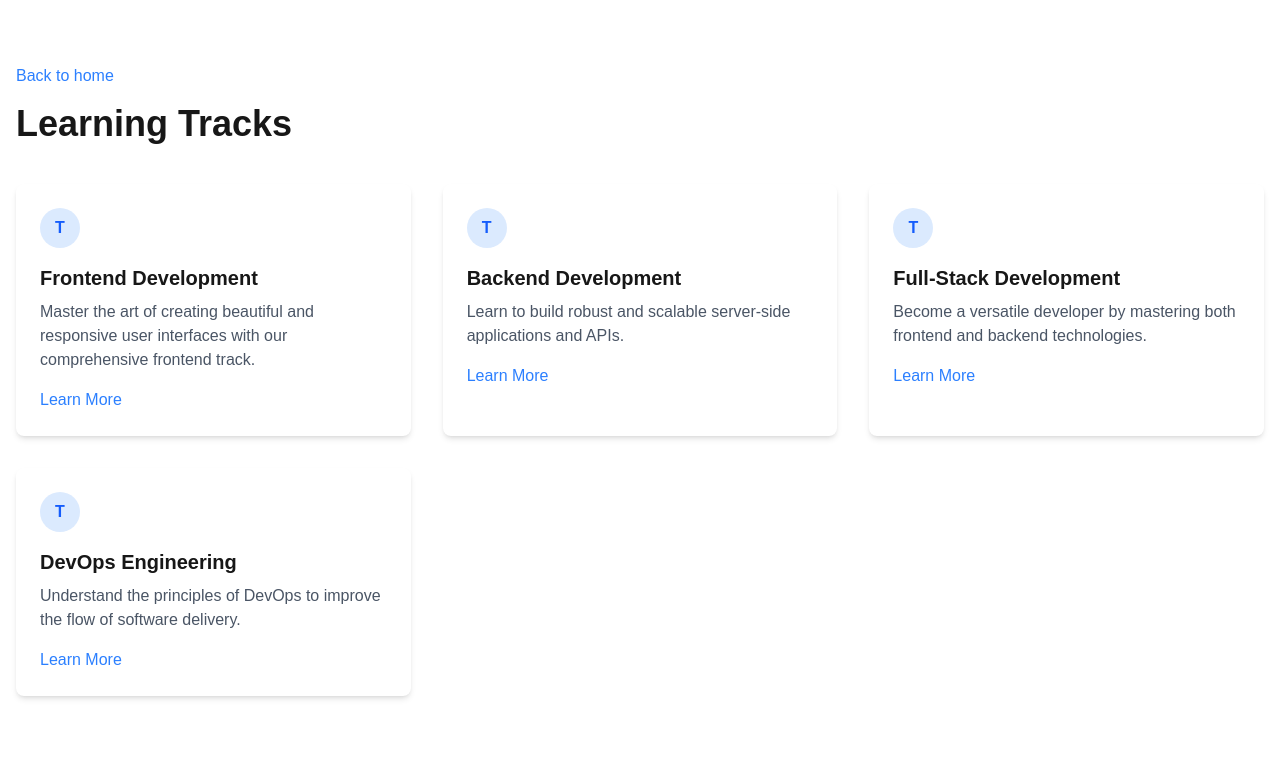
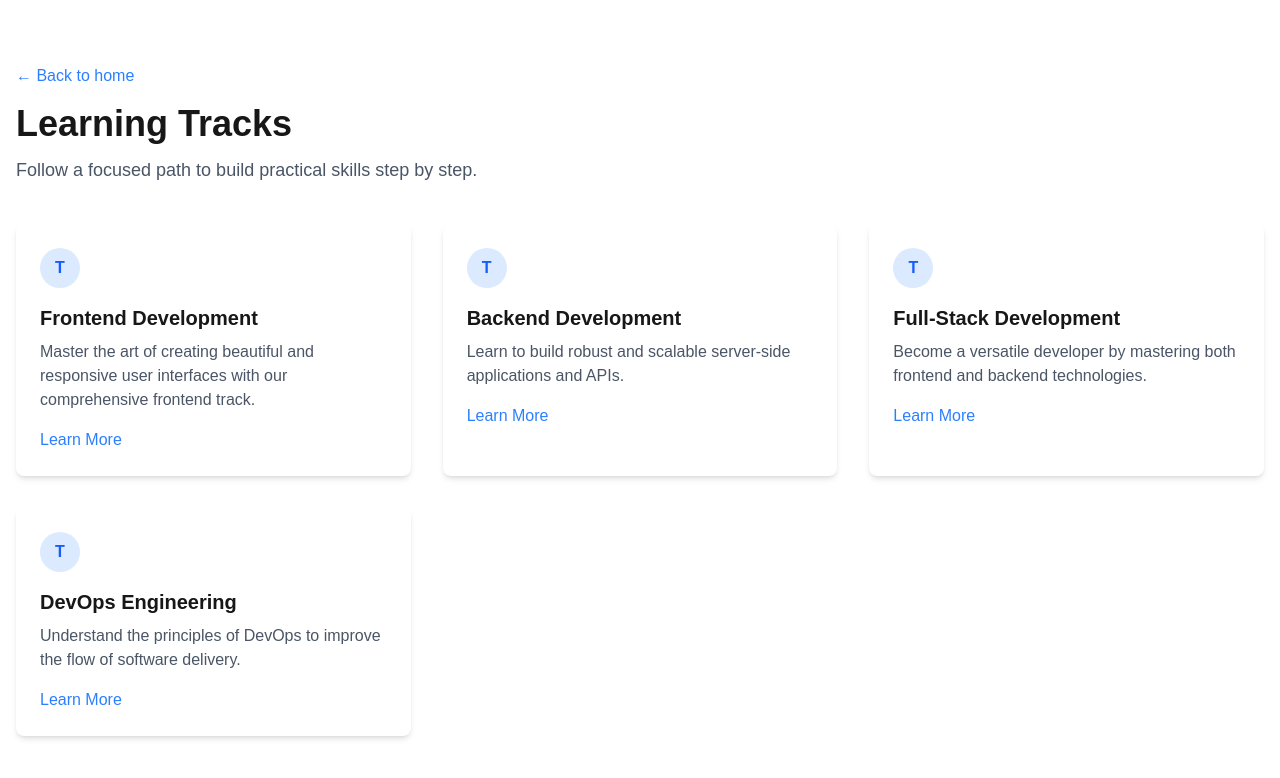
Before and after one commit to MentoNest/skillsync_frontend, a Next.js app: page /resources/tracks in a window 1280 px wide. Shown: the top 778 px of the page. Built offline with nearby package versions, Linux system fonts and the light colour scheme.

Commit message:
fix: improve resources page accessibility

```diff
--- a/app/(public)/resources/page.tsx
+++ b/app/(public)/resources/page.tsx
@@ -27,7 +27,7 @@ export default function ResourcesPage() {
       <div className="container mx-auto px-4 py-16">
         <header className="mb-10 max-w-2xl">
           <p className="mb-3 text-sm font-medium uppercase tracking-wide text-blue-500">
-            SkillSync resources
+            <span aria-hidden="true">SkillSync resources</span>
           </p>
           <h1 className="mb-4 text-4xl font-bold">Learning Resources</h1>
           <p className="text-lg text-gray-600">
@@ -45,12 +45,14 @@ export default function ResourcesPage() {
               <article
                 key={category.href}
                 className="rounded-lg bg-white p-6 shadow-md"
+                aria-label={category.title}
               >
-                <h3 className="mb-2 text-2xl font-semibold">{category.title}</h3>
+                <h2 className="mb-2 text-2xl font-semibold">{category.title}</h2>
                 <p className="mb-5 text-gray-600">{category.description}</p>
                 <Link
                   href={category.href}
-                  className="text-blue-500 hover:underline"
+                  className="text-blue-500 hover:underline focus-visible:outline-none focus-visible:ring-2 focus-visible:ring-blue-500 focus-visible:ring-offset-2 rounded"
+                  aria-label={`Explore ${category.title}`}
                 >
                   Explore {category.title}
                 </Link>
--- a/app/resources/articles/page.tsx
+++ b/app/resources/articles/page.tsx
@@ -14,24 +14,47 @@ const articles = [
   },
 ];
 
+export const metadata = {
+  title: "Articles | SkillSync",
+  description: "Browse concise guidance and ideas to support your learning.",
+};
+
 export default function ArticlesPage() {
   return (
     <main className="container mx-auto px-4 py-16">
-      <Link href="/" className="text-blue-500 hover:underline">
-        Back to home
+      <nav aria-label="Breadcrumb">
+        <Link
+          href="/"
+          className="text-blue-500 hover:underline focus-visible:outline-none focus-visible:ring-2 focus-visible:ring-blue-500 focus-visible:ring-offset-2 rounded"
+          aria-label="Back to home"
+        >
+          ← Back to home
         </Link>
-      <h1 className="mb-10 mt-4 text-4xl font-bold">Articles</h1>
+      </nav>
+
+      <header className="mt-4 mb-10">
+        <h1 className="text-4xl font-bold">Articles</h1>
+        <p className="mt-3 text-lg text-gray-600">
+          Browse concise guidance and ideas to support your learning.
+        </p>
+      </header>
+
+      <section aria-labelledby="articles-list-heading">
+        <h2 id="articles-list-heading" className="sr-only">
+          Available articles
+        </h2>
         <div className="grid w-full grid-cols-1 gap-8 sm:grid-cols-2">
           {articles.map((article) => (
             <ResourceCategoryCard
               key={article.title}
-            icon="A"
+              icon={<span aria-hidden="true">A</span>}
               title={article.title}
               description={article.description}
               link="#"
             />
           ))}
         </div>
+      </section>
     </main>
   );
 }
--- a/app/resources/tracks/page.tsx
+++ b/app/resources/tracks/page.tsx
@@ -24,24 +24,47 @@ const tracks = [
   },
 ];
 
+export const metadata = {
+  title: "Learning Tracks | SkillSync",
+  description: "Follow a focused path to build practical skills step by step.",
+};
+
 export default function TracksPage() {
   return (
     <main className="container mx-auto px-4 py-16">
-      <Link href="/" className="text-blue-500 hover:underline">
-        Back to home
+      <nav aria-label="Breadcrumb">
+        <Link
+          href="/"
+          className="text-blue-500 hover:underline focus-visible:outline-none focus-visible:ring-2 focus-visible:ring-blue-500 focus-visible:ring-offset-2 rounded"
+          aria-label="Back to home"
+        >
+          ← Back to home
         </Link>
-      <h1 className="mb-10 mt-4 text-4xl font-bold">Learning Tracks</h1>
+      </nav>
+
+      <header className="mt-4 mb-10">
+        <h1 className="text-4xl font-bold">Learning Tracks</h1>
+        <p className="mt-3 text-lg text-gray-600">
+          Follow a focused path to build practical skills step by step.
+        </p>
+      </header>
+
+      <section aria-labelledby="tracks-list-heading">
+        <h2 id="tracks-list-heading" className="sr-only">
+          Available learning tracks
+        </h2>
         <div className="grid w-full grid-cols-1 gap-8 sm:grid-cols-2 lg:grid-cols-3">
           {tracks.map((track) => (
             <ResourceCategoryCard
               key={track.title}
-            icon="T"
+              icon={<span aria-hidden="true">T</span>}
               title={track.title}
               description={track.description}
               link="#"
             />
           ))}
         </div>
+      </section>
     </main>
   );
 }
--- a/components/resources/ArticleListItem.tsx
+++ b/components/resources/ArticleListItem.tsx
@@ -22,6 +22,7 @@ export default function ArticleListItem({
     <article>
       <Link
         href={href}
+        aria-label={`${title} by ${author}, ${readTime}${trending ? ", trending" : ""}`}
         className="group flex items-start justify-between gap-4 rounded-xl border border-gray-100
                    bg-white px-5 py-4 shadow-sm transition-all duration-200
                    hover:-translate-y-0.5 hover:border-primary-200 hover:shadow-md
@@ -55,11 +56,12 @@ export default function ArticleListItem({
         {trending && (
           <span
             aria-label="Trending"
+            role="img"
             className="mt-0.5 flex shrink-0 items-center justify-center rounded-full
                        bg-emerald-50 p-1.5 text-emerald-500 transition-colors duration-200
                        group-hover:bg-emerald-100"
           >
-            <TrendingUpIcon width={15} height={15} />
+            <TrendingUpIcon width={15} height={15} aria-hidden />
           </span>
         )}
       </Link>
--- a/components/resources/QuickAccessCard.tsx
+++ b/components/resources/QuickAccessCard.tsx
@@ -22,6 +22,7 @@ export default function QuickAccessCard({
   return (
     <Link
       href={href}
+      aria-label={description ? `${title}: ${description}` : title}
       className="group flex flex-col gap-4 rounded-xl border border-gray-100 bg-white p-6 shadow-sm
                  transition-all duration-200 hover:-translate-y-1 hover:border-primary-200
                  hover:shadow-md focus-visible:outline-none focus-visible:ring-2
@@ -29,6 +30,7 @@ export default function QuickAccessCard({
     >
       {Icon && (
         <span
+          aria-hidden="true"
           className="flex h-11 w-11 items-center justify-center rounded-lg bg-primary-50
                      text-primary-600 transition-colors duration-200 group-hover:bg-primary-100"
         >
--- a/components/resources/ResourceCategoryCard.tsx
+++ b/components/resources/ResourceCategoryCard.tsx
@@ -20,13 +20,25 @@ export default function ResourceCategoryCard({
   if (loading) return <ResourceCategoryCardSkeleton />;
 
   return (
-    <article className="w-full min-w-0 rounded-lg bg-white p-6 shadow-md transition-shadow hover:shadow-lg">
-      <div className="mb-4 flex h-10 w-10 shrink-0 items-center justify-center rounded-full bg-blue-100 font-bold text-blue-600">
+    <article
+      className="w-full min-w-0 rounded-lg bg-white p-6 shadow-md transition-shadow hover:shadow-lg"
+      aria-label={title}
+    >
+      {/* decorative icon — hidden from AT */}
+      <div
+        aria-hidden="true"
+        className="mb-4 flex h-10 w-10 shrink-0 items-center justify-center rounded-full bg-blue-100 font-bold text-blue-600"
+      >
         {icon}
       </div>
-      <h2 className="mb-2 break-words text-xl font-semibold">{title}</h2>
+      {/* h3: sits under the page h1 and section h2 */}
+      <h3 className="mb-2 break-words text-xl font-semibold">{title}</h3>
       <p className="mb-4 break-words text-gray-600">{description}</p>
-      <Link href={link} className="text-blue-500 hover:underline">
+      <Link
+        href={link}
+        className="text-blue-500 hover:underline focus-visible:outline-none focus-visible:ring-2 focus-visible:ring-blue-500 focus-visible:ring-offset-2 rounded"
+        aria-label={`Learn more about ${title}`}
+      >
         Learn More
       </Link>
     </article>
--- a/components/skeleton/QuickAccessCardSkeleton.tsx
+++ b/components/skeleton/QuickAccessCardSkeleton.tsx
@@ -1,9 +1,10 @@
 export default function QuickAccessCardSkeleton() {
   return (
-    <div className="flex flex-col gap-4 rounded-xl border border-gray-100 bg-white p-6 shadow-sm">
-      {/* icon placeholder */}
+    <div
+      aria-hidden="true"
+      className="flex flex-col gap-4 rounded-xl border border-gray-100 bg-white p-6 shadow-sm"
+    >
       <div className="h-11 w-11 rounded-lg bg-gray-200 animate-pulse" />
-      {/* text placeholders */}
       <div className="flex flex-col gap-2">
         <div className="h-5 w-2/3 rounded bg-gray-200 animate-pulse" />
         <div className="h-3 w-full rounded bg-gray-200 animate-pulse" />
--- a/components/skeleton/ResourceCategoryCardSkeleton.tsx
+++ b/components/skeleton/ResourceCategoryCardSkeleton.tsx
@@ -1,14 +1,13 @@
 export default function ResourceCategoryCardSkeleton() {
   return (
-    <article className="rounded-lg bg-white p-6 shadow-sm">
-      <div className="mb-4 flex h-10 w-10 items-center justify-center rounded-full bg-gray-200">
-        {/* avatar skeleton */}
-      </div>
-
+    <article
+      aria-hidden="true"
+      className="rounded-lg bg-white p-6 shadow-sm"
+    >
+      <div className="mb-4 flex h-10 w-10 items-center justify-center rounded-full bg-gray-200" />
       <div className="h-6 w-3/4 rounded bg-gray-200 animate-pulse" />
       <div className="mt-3 h-4 w-full rounded bg-gray-200 animate-pulse" />
       <div className="mt-2 h-4 w-5/6 rounded bg-gray-200 animate-pulse" />
-
       <div className="mt-4 h-4 w-24 rounded bg-gray-200 animate-pulse" />
     </article>
   );
```
Lines whose indentation alone changed are shown as unchanged.
